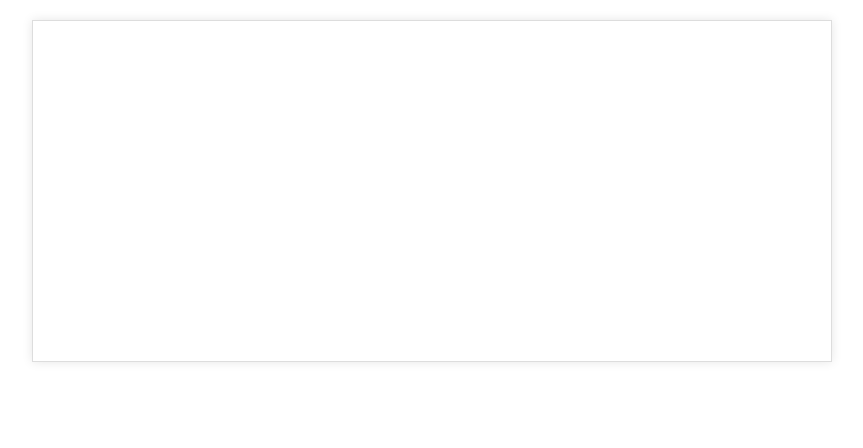
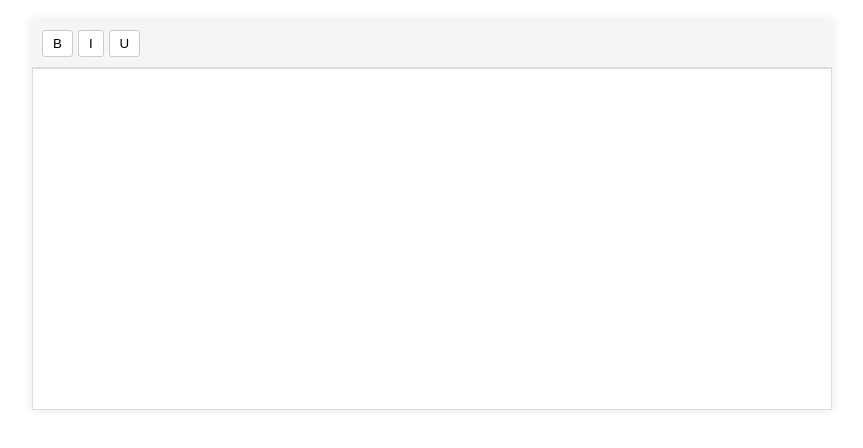
Before and after one commit to mrb1sh0p/rich-text-editor, a React (Create React App) app: page / in a window 1280 px wide. Shown: the top 448 px of the page, without its empty margins (208-1071 px from the left). Built offline with nearby package versions, Linux system fonts and the light colour scheme.

Commit message:
Add basic toolbar with bold/italic/underline

```diff
--- a/src/components/Editor.css
+++ b/src/components/Editor.css
@@ -10,3 +10,23 @@
     border: 1px solid #ddd;
     outline: none;
 }
+
+.toolbar {
+    padding: 10px;
+    background: #f5f5f5;
+    border-bottom: 1px solid #ddd;
+    display: flex;
+    gap: 5px;
+  }
+
+  .toolbar button {
+    padding: 5px 10px;
+    background: white;
+    border: 1px solid #ccc;
+    border-radius: 3px;
+    cursor: pointer;
+  }
+
+  .toolbar button.active {
+    background: #e0e0e0;
+  }
--- a/src/components/Editor.js
+++ b/src/components/Editor.js
@@ -4,6 +4,12 @@ import "./Editor.css";
 export default function Editor() {
   return (
     <div className="editor-container">
+      <div className="toolbar">
+        <button onClick={ () => document.execCommand("bold") }>B</button>
+        <button onClick={ () => document.execCommand("italic") }>I</button>
+        <button onClick={ () => document.execCommand("underline")}>U</button>
+      </div>
+
       <div
         className="editor-content"
         contentEditable
```
